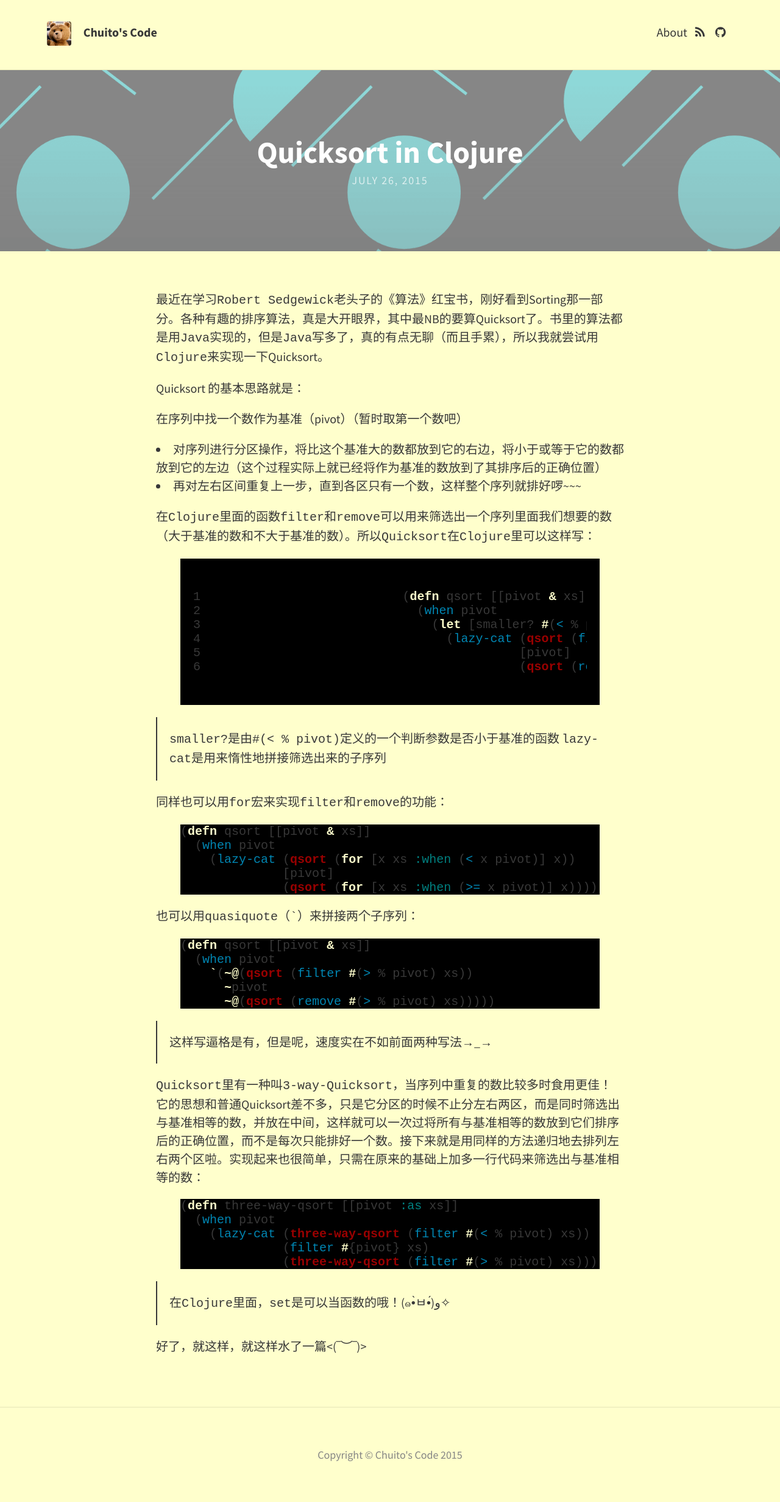
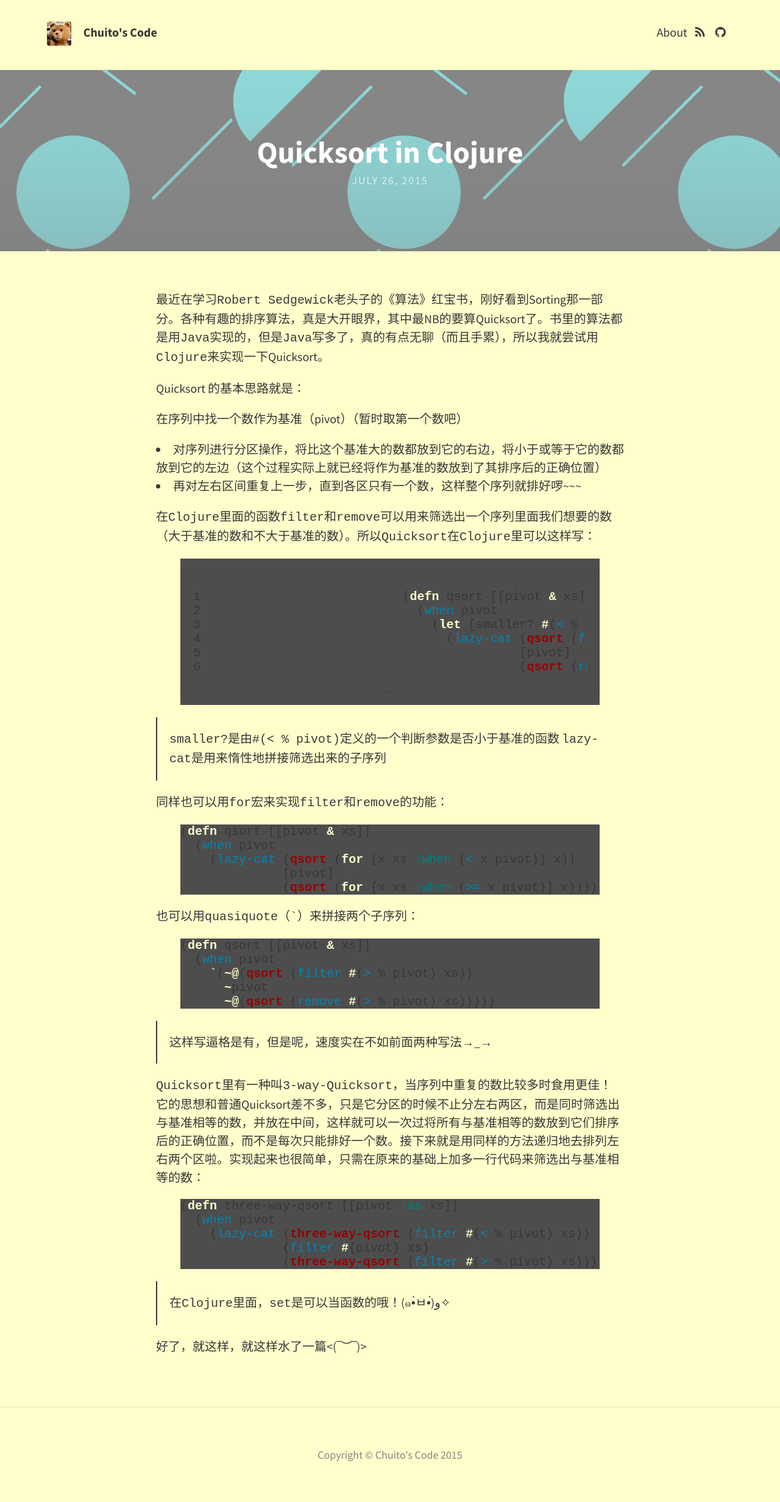
Before and after one commit to ChuitoChan/ChuitoChan.github.io, a Jekyll site: the page built from _posts/2015-07-26-quicksort-in-clojure.md, in a window 1280 px wide. Shown: the whole page at 61% size. Built offline with Jekyll 4.4.1, drawn with Linux system fonts in a browser that asks for light colours; nearby versions of some CDN libraries.

Commit message:
Update _syntax.scss

```diff
--- a/_sass/external/_syntax.scss
+++ b/_sass/external/_syntax.scss
@@ -1,7 +1,7 @@
 // pygments-css (https://github.com/richleland/pygments-css)
 
 
-.highlight { background: black; }
+.highlight { background: #4D4D4D; }
 .c { color: #999988; font-style: italic } /* Comment */
 .err { color: #a61717; background-color: #e3d2d2 } /* Error */
 .k { color: #ffffcc; font-weight: bold } /* Keyword */
```
